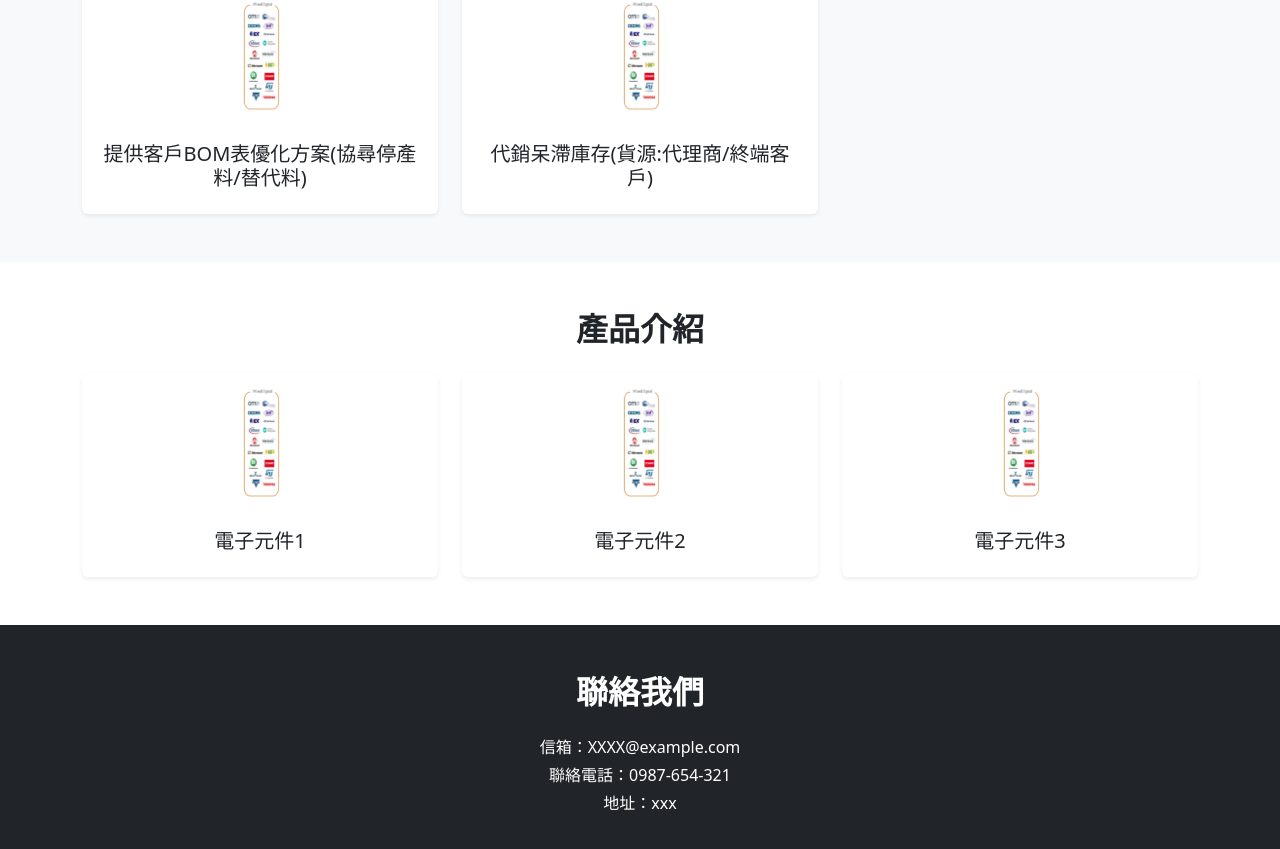
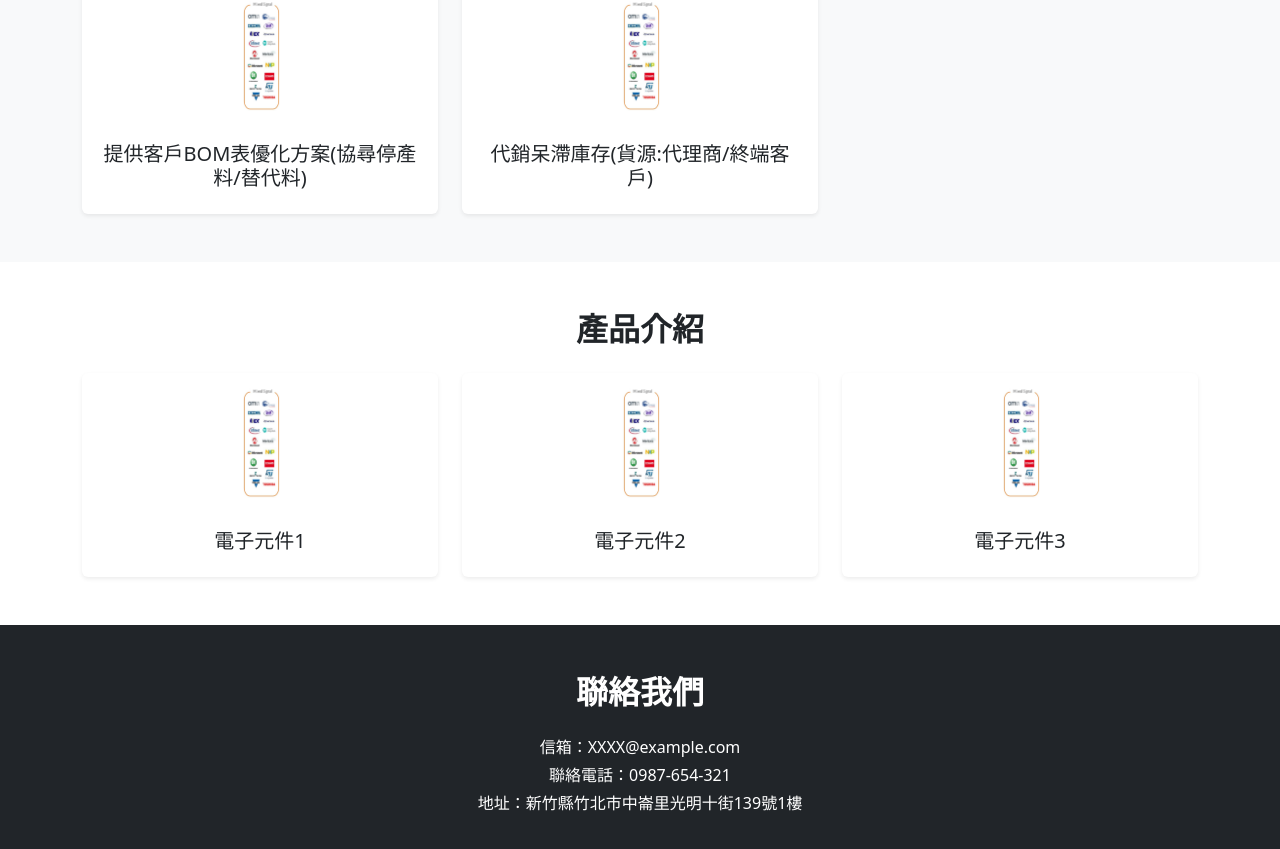
Before and after one commit to owen-0513/onepage, a Vue app in the folder frontend/: page / in a window 1280 px wide. Shown: the part 800-1649 px from the top of the page. Built offline with nearby package versions, Linux system fonts and the light colour scheme.

Commit message:
update address

```diff
--- a/frontend/src/App.vue
+++ b/frontend/src/App.vue
@@ -143,7 +143,7 @@ export default {
       contact: {
         email: "XXXX@example.com",
         phone: "0987-654-321",
-        address: "xxx",
+        address: "新竹縣竹北市中崙里光明十街139號1樓",
       },
 
       isCardOpen: false, // 控制放大視窗是否開啟
```
